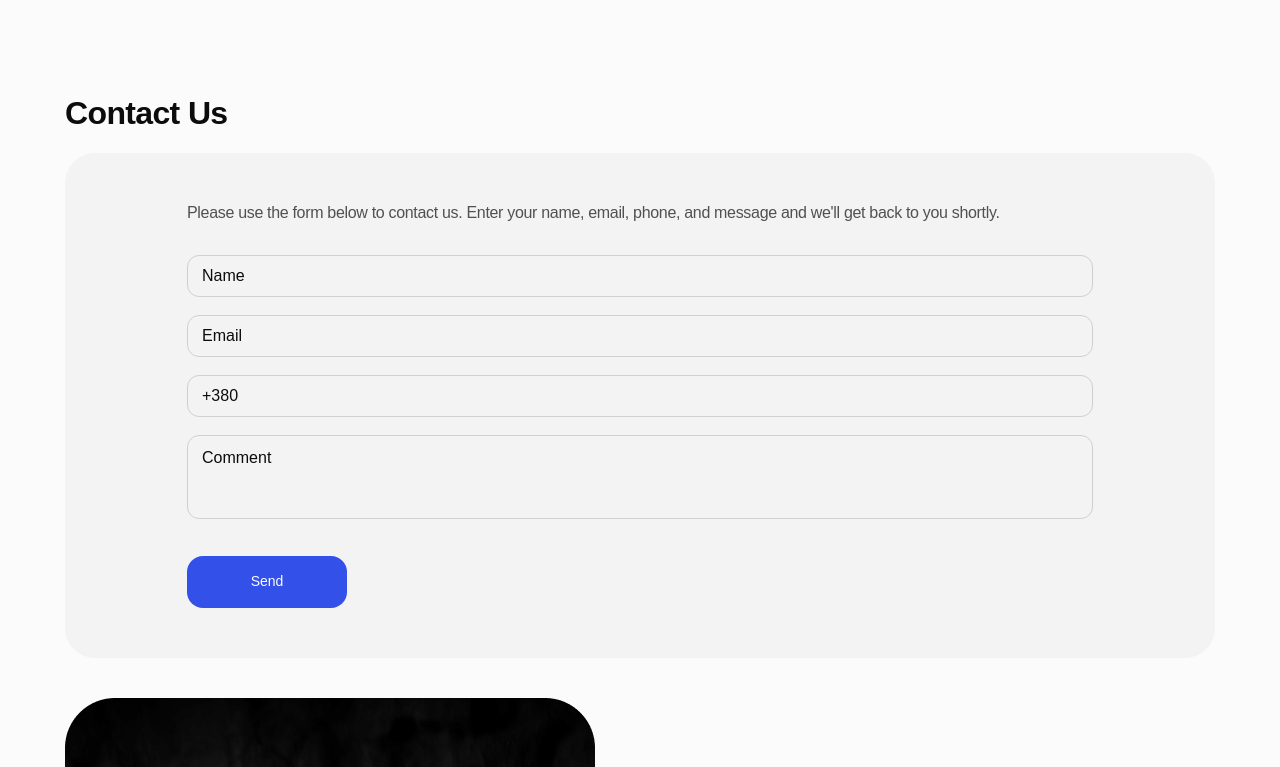
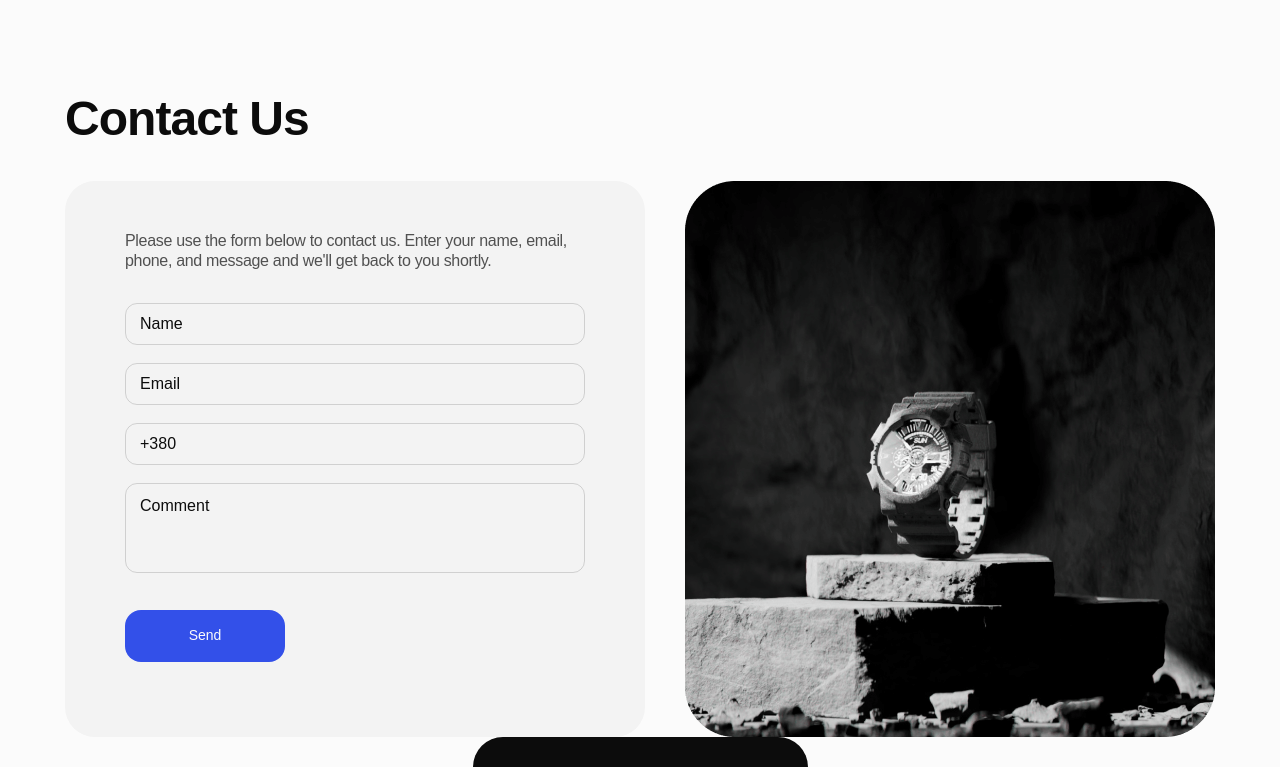
Before and after one commit to GoitStudentsWorks/html-css-105-BohdanPrihodko, a website built with Vite: page src/index.html in a window 1280 px wide. Shown: the part 2673-3440 px from the top of the page. Built offline with nearby package versions, Linux system fonts and the light colour scheme; files whose address does not match are found by name.

Commit message:
media styles

```diff
--- a/src/css/contact-us.css
+++ b/src/css/contact-us.css
@@ -96,13 +96,16 @@ margin-bottom: 28px;
 
 @media only screen and (min-width:768px){
 
+    .contact-us-tittle{
+    font-size: 48px;
+    line-height: 0.91667;
+    margin-bottom: 40px;
+    }
+
    .contact-us-form-container{
     padding: 50px 122px;
    }
 
-   .contact-us-form-descr{
-    margin-bottom: 32px;
-   }
 
    .contact-us-input-container{
     margin-bottom: 32px;
@@ -123,10 +126,32 @@ margin-bottom: 28px;
     .contact-us-form-descr{
     font-size: 16px;
     line-height: 1.25;
+    margin-bottom: 32px;
 
     }
 
     .contact-us-form-container{
         margin-bottom: 40px;
     }
+
+    .contact-us-textarea{
+        height: 90px;
+    }
 }
+
+@media only screen and (min-width:1280px){
+  .contact-us-container{
+    display: flex;
+    flex-direction: row;
+    gap: 40px;
+  }
+
+  .contact-us-form-container{
+    padding-left: 60px;
+    padding-right: 60px;
+    height: 556px;
+    width: 580px;
+    margin-bottom: 0;
+  }
+
+}
--- a/src/partials/contact-us.html
+++ b/src/partials/contact-us.html
@@ -1,9 +1,11 @@
 <section>
     <div class="container">
         <h2 class="contact-us-tittle">Contact Us</h2>
+        <div class="contact-us-container">
             <div class="contact-us-form-container">
                 <p class="contact-us-form-descr">
-                Please use the form below to contact us. Enter your name, email, phone, and message and we'll get back
+                    Please use the form below to contact us. Enter your name, email, phone, and message and we'll get
+                    back
                     to you shortly.
                 </p>
                 <form class="contact-us-form">
@@ -25,8 +27,8 @@
                         </div>
                         <div>
                             <label for="contact-us-comment"></label>
-                        <textarea id="contact-us-comment" placeholder="Comment"
-                            class="contact-us-textarea" name="user-comment"></textarea>
+                            <textarea id="contact-us-comment" placeholder="Comment" class="contact-us-textarea"
+                                name="user-comment"></textarea>
                         </div>
                     </div>
                     <button type="submit" class="contact-us-btn">Send</button>
@@ -34,12 +36,15 @@
             </div>
 
             <picture>
-            <source srcset="./img/contact-us/contact-us-desktop.png 1x, ./img/contact-us/contact-us-desktop@2x.png 2x"
+                <source
+                    srcset="./img/contact-us/contact-us-desktop.png 1x, ./img/contact-us/contact-us-desktop@2x.png 2x"
                     media="(min-width: 1280px)">
                 <source srcset="./img/contact-us/contact-us-tablet.png 1x, ./img/contact-us/contact-us-tablet@2x.png 2x"
                     media="(min-width: 768px)">
-            <source srcset="./img/contact-us/contact-us-mobile.png 1x, ./img/contact-us/contact-us-mobile@2x.png 2x">
+                <source
+                    srcset="./img/contact-us/contact-us-mobile.png 1x, ./img/contact-us/contact-us-mobile@2x.png 2x">
                 <img src="./img/contact-us/contact-us-mobile.png" alt="watch">
             </picture>
         </div>
+    </div>
 </section>
```
Lines whose indentation alone changed are shown as unchanged.
